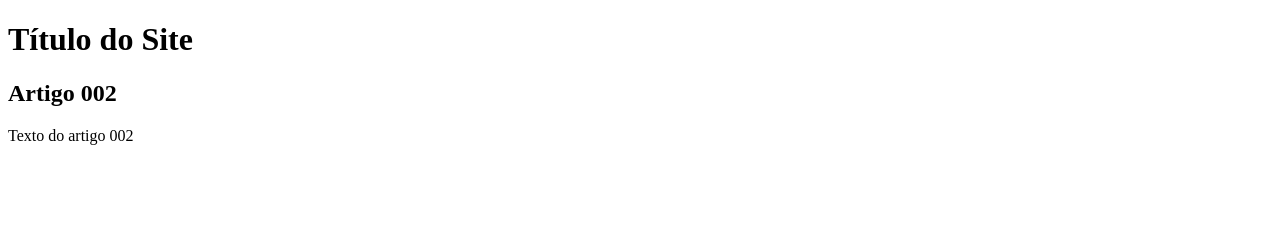
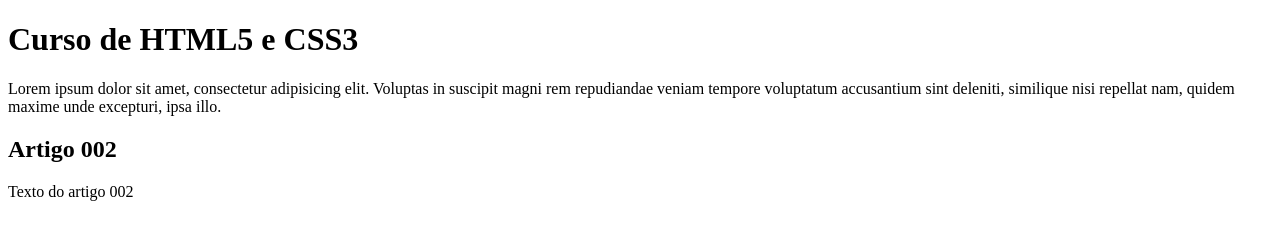
Before and after one commit to JpLoyal/projeto-site, a plain HTML site: page index.html in a window 1280 px wide. Drawn offline with Linux system fonts and the light colour scheme.

Commit message:
Comecei a escrever o conteúdo

```diff
--- a/index.html
+++ b/index.html
@@ -10,12 +10,13 @@
 
     <main>
         <header>
-            <h1>Título do Site</h1>
+            <h1>Curso de HTML5 e CSS3</h1>
+            <p>Lorem ipsum dolor sit amet, consectetur adipisicing elit. Voluptas in suscipit magni rem repudiandae veniam tempore voluptatum accusantium sint deleniti, similique nisi repellat nam, quidem maxime unde excepturi, ipsa illo.</p>
         </header>
 
         <article>
             <h2>Artigo 002</h2>
-            <p>Texto do artigo 002</p>
+            <p>Texto do artigo  002</p>
         </article>
     </main>
 
```
